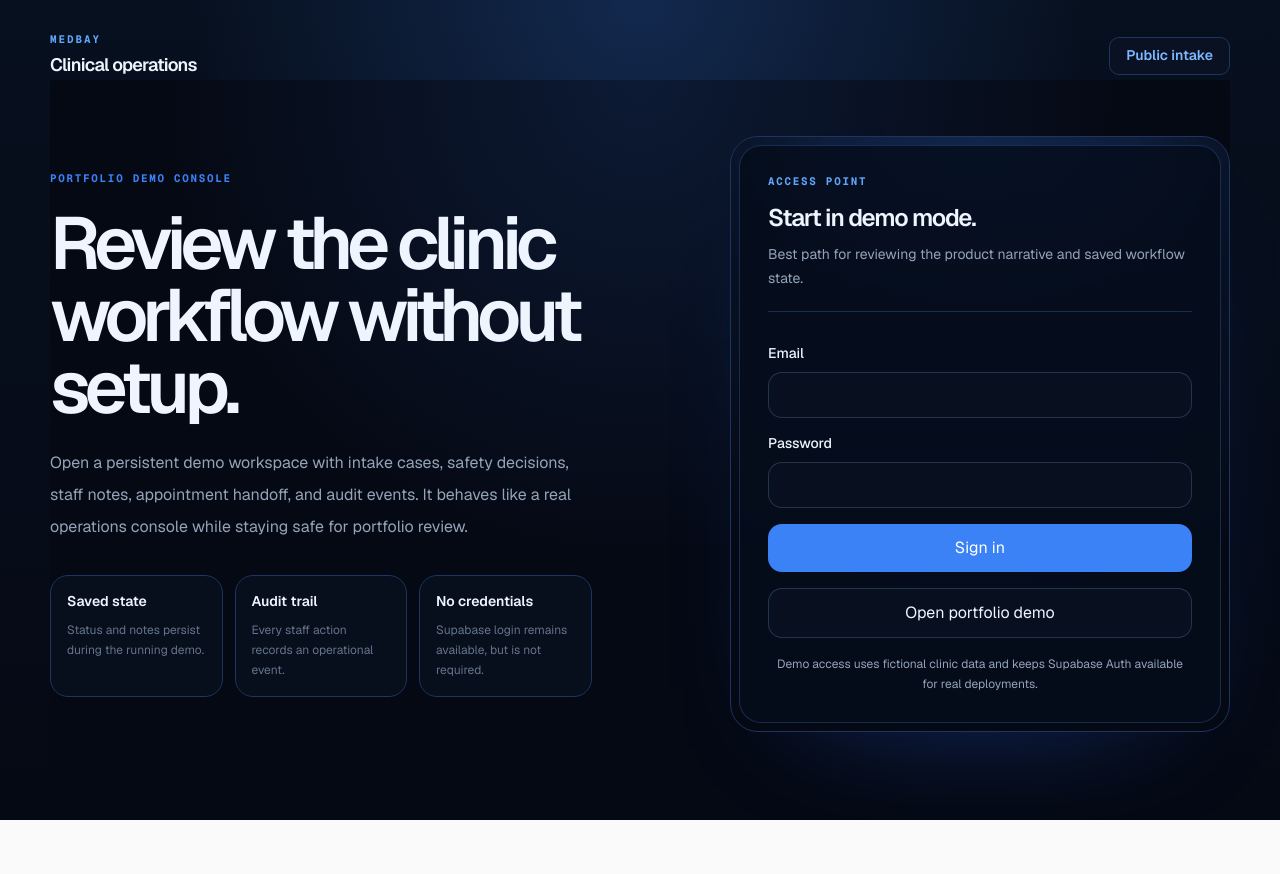
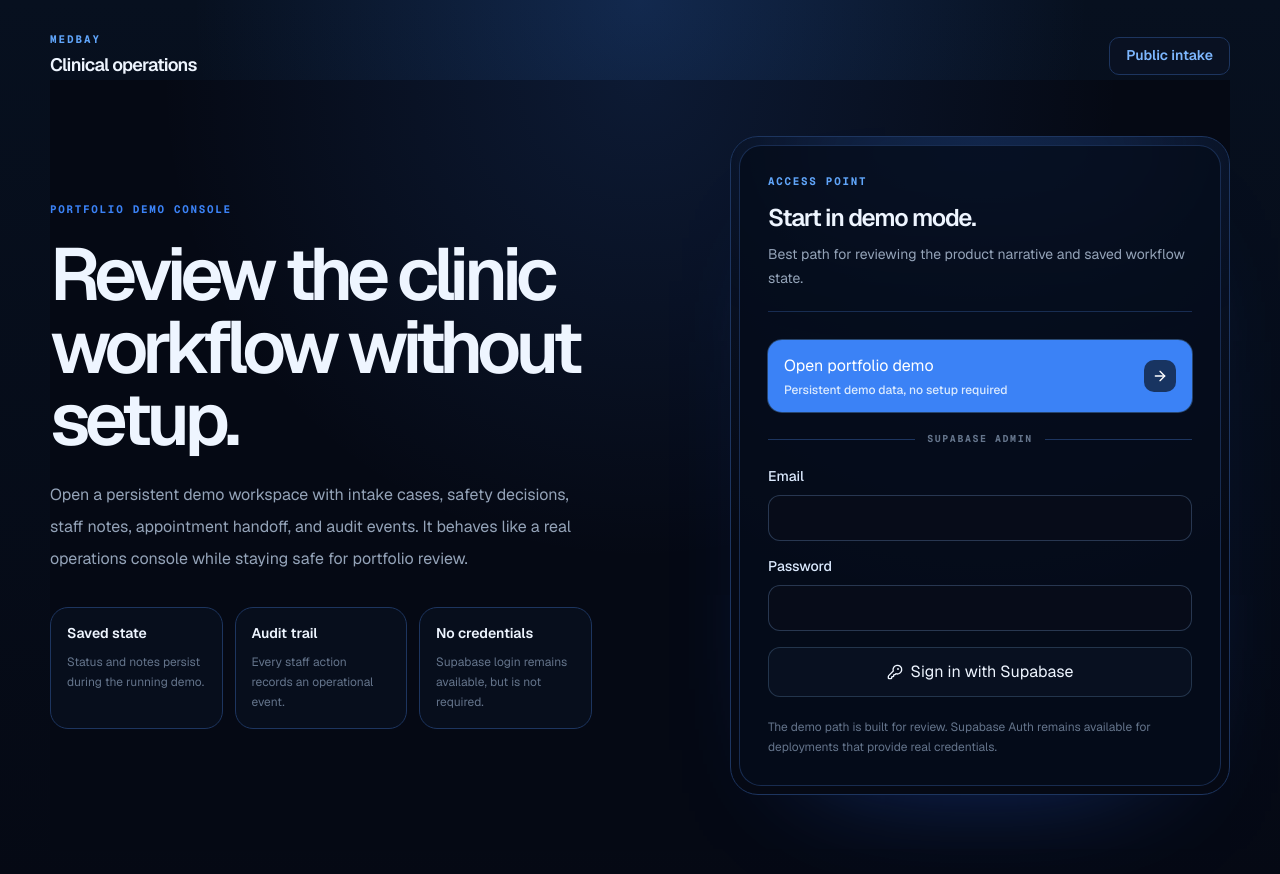
Before and after one commit to DerMayer1/Medbay, a Next.js app: page /admin/login in a window 1280 px wide. Shown: the top 874 px of the page. Before the commit the page ends 820 px from the top, so only its background shows below. Built offline with nearby package versions, Linux system fonts and the light colour scheme.

Commit message:
style: make portfolio demo the primary login path

```diff
--- a/src/components/admin/LoginForm.tsx
+++ b/src/components/admin/LoginForm.tsx
@@ -1,6 +1,7 @@
 "use client";
 
 import { FormEvent, useState } from "react";
+import { ArrowRight, KeyRound } from "lucide-react";
 import { getBrowserSupabase } from "@/lib/supabaseClient";
 
 export function LoginForm() {
@@ -43,44 +44,63 @@ export function LoginForm() {
   }
 
   return (
-    <form onSubmit={handleSubmit} className="mt-8 space-y-4">
-      <label className="block text-sm font-medium text-[#262626]">
+    <div className="space-y-5">
+      <button
+        type="button"
+        disabled={isLoading}
+        onClick={handlePortfolioAccess}
+        className="group flex w-full items-center justify-between rounded-[14px] bg-[#3b82f6] px-4 py-3.5 text-left text-sm font-bold text-white ring-1 ring-[#60a5fa] transition hover:bg-[#2563eb] active:scale-[0.98] disabled:opacity-60"
+      >
+        <span>
+          <span className="block">Open portfolio demo</span>
+          <span className="mt-1 block text-xs font-medium text-[#dbeafe]">Persistent demo data, no setup required</span>
+        </span>
+        <span className="grid h-8 w-8 place-items-center rounded-[10px] bg-white/15 transition group-hover:translate-x-0.5">
+          <ArrowRight className="h-4 w-4" />
+        </span>
+      </button>
+
+      <div className="flex items-center gap-3">
+        <div className="h-px flex-1 bg-[#1d355f]" />
+        <span className="font-mono text-[0.62rem] font-bold uppercase tracking-[0.16em] text-[#64748b]">Supabase admin</span>
+        <div className="h-px flex-1 bg-[#1d355f]" />
+      </div>
+
+      <form onSubmit={handleSubmit} className="space-y-4">
+        <label className="block text-sm font-medium text-[#dceafe]">
           Email
           <input
             name="email"
             type="email"
             required
-          className="mt-2 w-full rounded-[14px] border border-[#e5e5e5] bg-[#ffffff] px-4 py-3 text-[#262626] outline-none transition placeholder:text-[#a3a3a3] focus:border-[#60a5fa] focus:ring-4 focus:ring-[#dbeafe]"
+            className="mt-2 w-full rounded-[12px] border border-[#1d355f] bg-[#050914] px-4 py-3 text-[#eef5ff] outline-none transition placeholder:text-[#64748b] focus:border-[#60a5fa] focus:ring-4 focus:ring-[#1d4ed8]/20"
           />
         </label>
-      <label className="block text-sm font-medium text-[#262626]">
+        <label className="block text-sm font-medium text-[#dceafe]">
           Password
           <input
             name="password"
             type="password"
             required
-          className="mt-2 w-full rounded-[14px] border border-[#e5e5e5] bg-[#ffffff] px-4 py-3 text-[#262626] outline-none transition placeholder:text-[#a3a3a3] focus:border-[#60a5fa] focus:ring-4 focus:ring-[#dbeafe]"
+            className="mt-2 w-full rounded-[12px] border border-[#1d355f] bg-[#050914] px-4 py-3 text-[#eef5ff] outline-none transition placeholder:text-[#64748b] focus:border-[#60a5fa] focus:ring-4 focus:ring-[#1d4ed8]/20"
           />
         </label>
-      {error ? <p className="rounded-[14px] border border-red-300 bg-red-50 p-3 text-sm text-red-800">{error}</p> : null}
+
+        {error ? <p className="rounded-[12px] border border-red-400/40 bg-red-950/30 p-3 text-sm text-red-200">{error}</p> : null}
+
         <button
           type="submit"
           disabled={isLoading}
-        className="w-full rounded-[14px] bg-[#3b82f6] px-4 py-3 text-sm font-semibold text-[#ffffff] transition hover:bg-[#2563eb] active:scale-[0.98] disabled:opacity-60"
+          className="inline-flex w-full items-center justify-center gap-2 rounded-[12px] border border-[#1d355f] bg-[#0a1224] px-4 py-3 text-sm font-semibold text-[#bfdbfe] transition hover:border-[#60a5fa] hover:bg-[#10264a] active:scale-[0.98] disabled:opacity-60"
         >
-        {isLoading ? "Signing in..." : "Sign in"}
+          <KeyRound className="h-4 w-4" />
+          {isLoading ? "Signing in..." : "Sign in with Supabase"}
         </button>
-      <button
-        type="button"
-        disabled={isLoading}
-        onClick={handlePortfolioAccess}
-        className="w-full rounded-[14px] border border-[#e5e5e5] bg-[#ffffff] px-4 py-3 text-sm font-semibold text-[#1d4ed8] transition hover:border-[#93c5fd] hover:bg-[#eff6ff] active:scale-[0.98] disabled:opacity-60"
-      >
-        Open portfolio demo
-      </button>
-      <p className="text-center text-xs leading-5 text-[#737373]">
-        Demo access uses fictional clinic data and keeps Supabase Auth available for real deployments.
+      </form>
+
+      <p className="text-xs leading-5 text-[#64748b]">
+        The demo path is built for review. Supabase Auth remains available for deployments that provide real credentials.
       </p>
-    </form>
+    </div>
   );
 }
```
Lines whose indentation alone changed are shown as unchanged.
